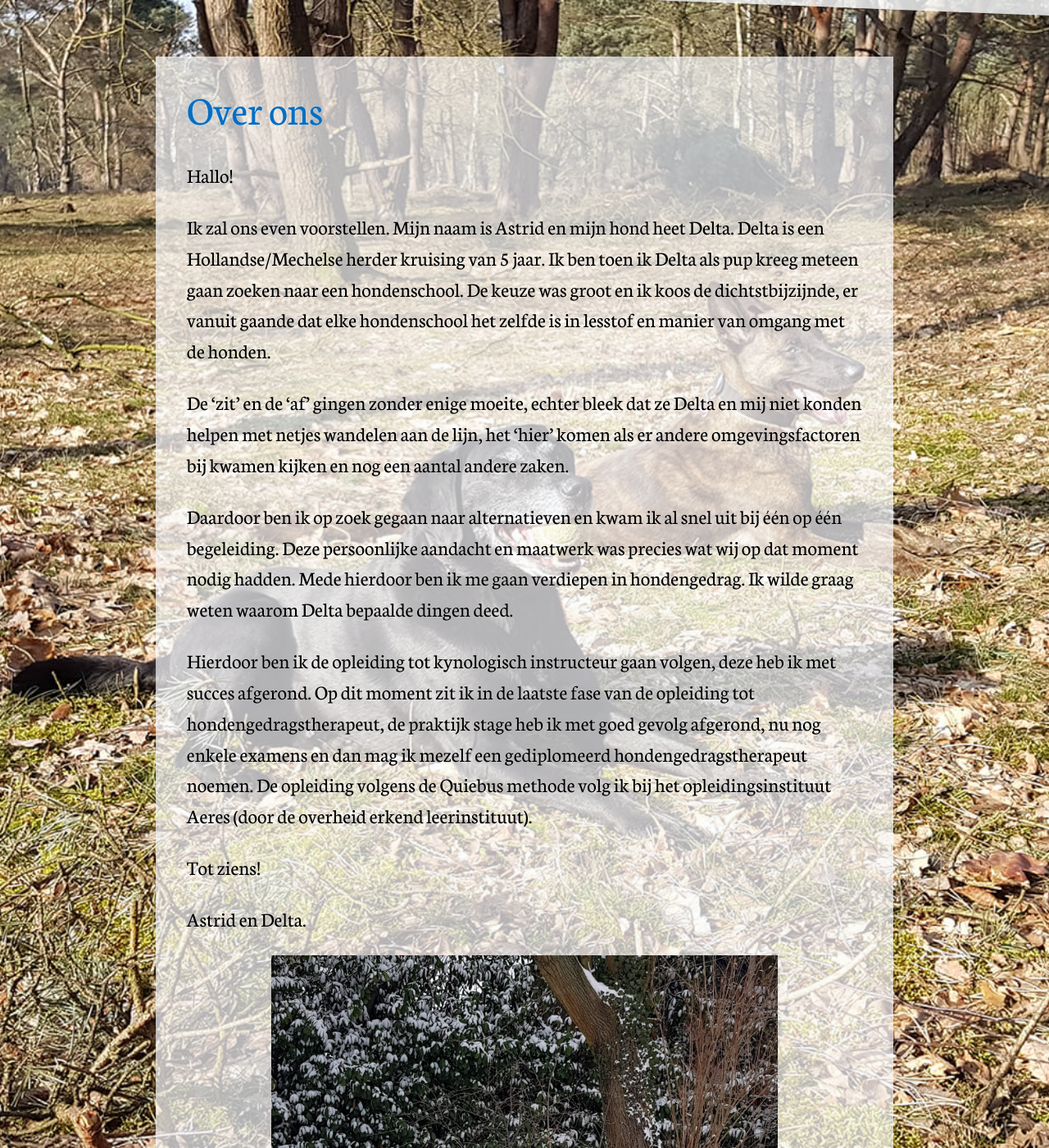
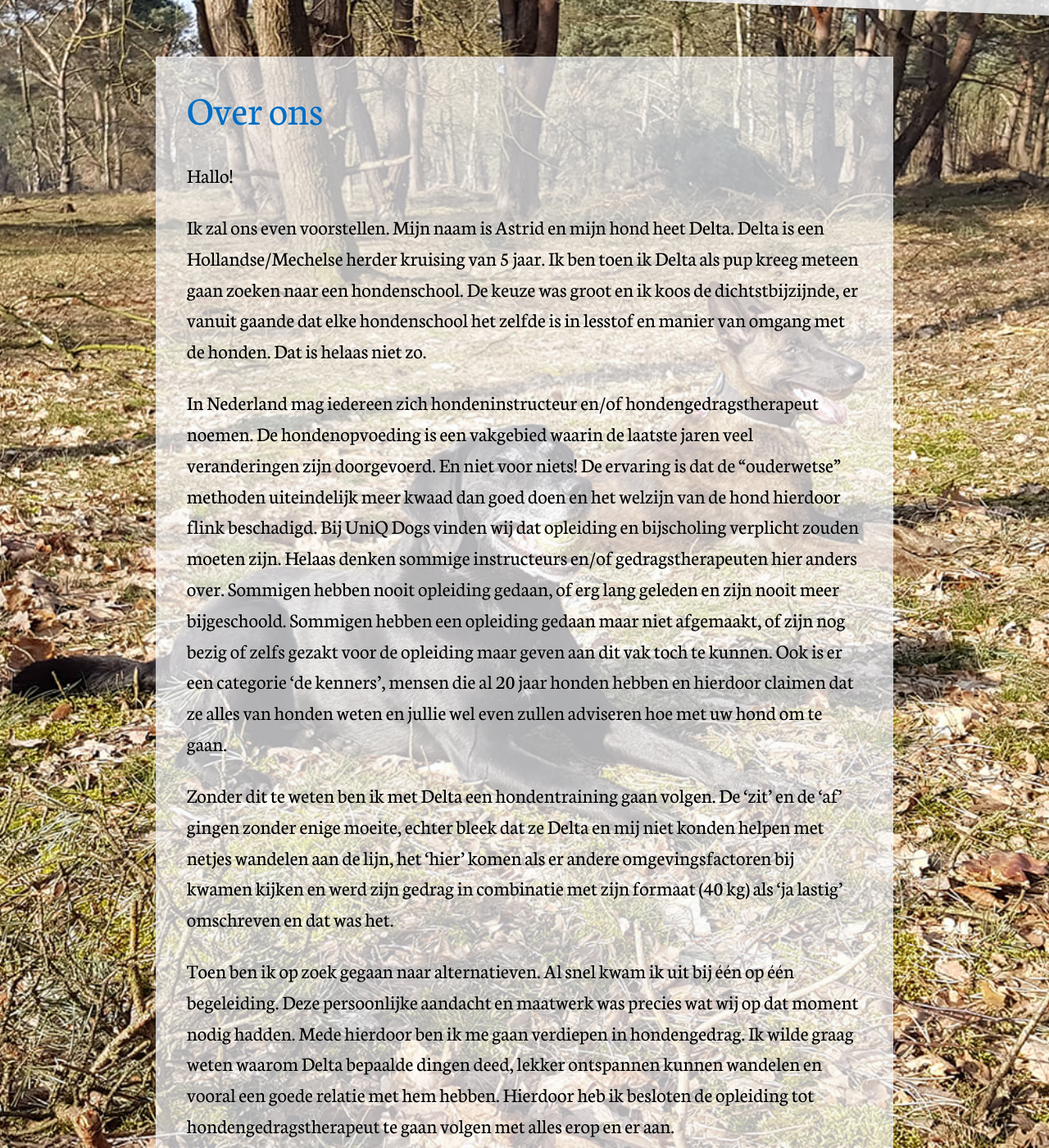
Before and after one commit to UniQdogs/info, a Jekyll site: the page built from pages/about.md, in a window 1280 px wide and 1400 px high, scrolled down 271 px. Shown: the whole window at 82% size. Built offline with Jekyll 4.4.1, drawn with Linux system fonts in a browser that asks for light colours; nearby versions of some CDN libraries; some of the changed text lies outside the part shown.

Commit message:
about herschreven

```diff
--- a/pages/about.md
+++ b/pages/about.md
@@ -8,13 +8,19 @@ background: /assets/background2.jpg
 
 Hallo!
 
-Ik zal ons even voorstellen. Mijn naam is Astrid en mijn hond heet Delta. Delta is een Hollandse/Mechelse herder kruising van 5 jaar. Ik ben toen ik Delta als pup kreeg meteen gaan zoeken naar een hondenschool. De keuze was groot en ik koos de dichtstbijzijnde, er vanuit gaande dat elke hondenschool het zelfde is in lesstof en manier van omgang met de honden.
+Ik zal ons even voorstellen. Mijn naam is Astrid en mijn hond heet Delta. Delta is een Hollandse/Mechelse herder kruising van 5 jaar. Ik ben toen ik Delta als pup kreeg meteen gaan zoeken naar een hondenschool. De keuze was groot en ik koos de dichtstbijzijnde, er vanuit gaande dat elke hondenschool het zelfde is in lesstof en manier van omgang met de honden. Dat is helaas niet zo.
 
-De ‘zit’ en de ‘af’ gingen zonder enige moeite, echter bleek dat ze Delta en mij niet konden helpen met netjes wandelen aan de lijn, het ‘hier’ komen als er andere omgevingsfactoren bij kwamen kijken en nog een aantal andere zaken.
+In Nederland mag iedereen zich hondeninstructeur en/of hondengedragstherapeut noemen. De hondenopvoeding is een vakgebied waarin de laatste jaren veel veranderingen zijn doorgevoerd. En niet voor niets! De ervaring is dat de “ouderwetse” methoden uiteindelijk meer kwaad dan goed doen en het welzijn van de hond hierdoor flink beschadigd.
+Bij UniQ Dogs vinden wij dat opleiding en bijscholing verplicht zouden moeten zijn. Helaas denken sommige instructeurs en/of gedragstherapeuten hier anders over. Sommigen hebben nooit opleiding gedaan, of erg lang geleden en zijn nooit meer bijgeschoold. Sommigen hebben een opleiding gedaan maar niet afgemaakt, of zijn nog bezig of zelfs gezakt voor de opleiding maar geven aan dit vak toch te kunnen. Ook is er een categorie ‘de kenners’, mensen die al 20 jaar honden hebben en hierdoor claimen dat ze alles van honden weten en jullie wel even zullen adviseren hoe met uw hond om te gaan.
 
-Daardoor ben ik op zoek gegaan naar alternatieven en kwam ik al snel uit bij één op één begeleiding. Deze persoonlijke aandacht en maatwerk was precies wat wij op dat moment nodig hadden. Mede hierdoor ben ik me gaan verdiepen in hondengedrag. Ik wilde graag weten waarom Delta bepaalde dingen deed.
+Zonder dit te weten ben ik met Delta een hondentraining gaan volgen.
+De ‘zit’ en de ‘af’ gingen zonder enige moeite, echter bleek dat ze Delta en mij niet konden helpen met netjes wandelen aan de lijn, het ‘hier’ komen als er andere omgevingsfactoren bij kwamen kijken en werd zijn gedrag in combinatie met zijn formaat (40 kg) als 'ja lastig' omschreven en dat was het.
 
-Hierdoor ben ik de opleiding tot kynologisch instructeur gaan volgen, deze heb ik met succes afgerond. Op dit moment zit ik in de laatste fase van de opleiding tot hondengedragstherapeut, de praktijk stage heb ik met goed gevolg afgerond, nu nog enkele examens en dan mag ik mezelf een gediplomeerd hondengedragstherapeut noemen. De opleiding volgens de Quiebus methode volg ik bij het opleidingsinstituut Aeres (door de overheid erkend leerinstituut).
+Toen ben ik op zoek gegaan naar alternatieven. Al snel kwam ik uit bij één op één begeleiding. Deze persoonlijke aandacht en maatwerk was precies wat wij op dat moment nodig hadden. Mede hierdoor ben ik me gaan verdiepen in hondengedrag. Ik wilde graag weten waarom Delta bepaalde dingen deed, lekker ontspannen kunnen wandelen en vooral een goede relatie met hem hebben. Hierdoor heb ik besloten de opleiding tot hondengedragstherapeut te gaan volgen met alles erop en er aan.
+
+De eerste stap is de opleiding tot kynologisch instructeur(trainer), deze heb ik met succes afgerond. De volgende stap is een intensieve stage en het kennismaken met probleemgedrag in het asiel en bij mensen thuis, ook deze fase van de opleiding (Oplossen probleemgedrag in de praktijk) heb ik met goed gevolg afgesloten. Op dit moment zit ik in de laatste fase van de opleiding, nog enkele examens en dan mag ik mezelf een gediplomeerd hondengedragstherapeut noemen. De opleiding volgens de Quiebus methode volg ik bij het opleidingsinstituut Aeres (door de overheid erkend leerinstituut).
+Ook al komt u niet bij UniQ Dogs op de hondenschool, vraag altijd naar recente opleidingen en/of bijscholingen en controleer dit ook.
+
 
 Tot ziens!
 
```
